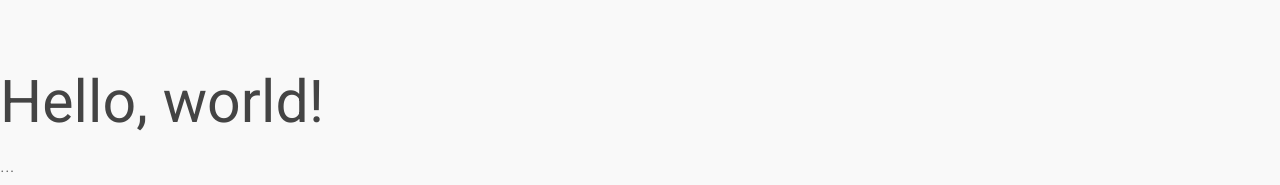
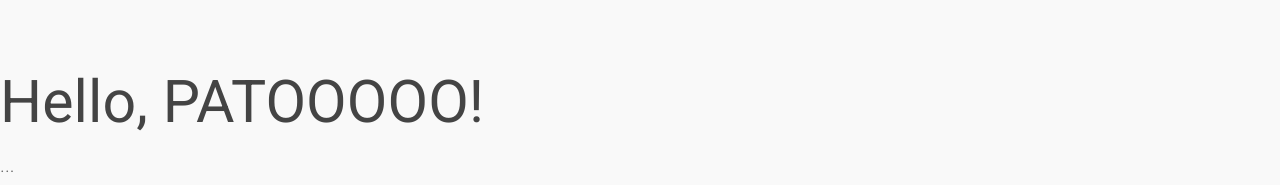
Before and after one commit to HugoJacome/ProyectoGitBootstrap, a plain HTML site: page index.html in a window 1280 px wide. Shown: the part 288-473 px from the top of the page. Drawn offline with Linux system fonts and the light colour scheme; a script that the page names is missing.

Commit message:
cambio saludo

```diff
--- a/index.html
+++ b/index.html
@@ -74,7 +74,7 @@
 	<h1>Prueba</h1>
 
 	<div class="jumbotron">
-	  <h1>Hello, world!</h1>
+	  <h1>Hello, PATOOOOO!</h1>
 	  <p>...</p>
 	  <p><a class="btn btn-primary btn-lg" href="#" role="button">Learn more</a></p>
 	</div>
```
